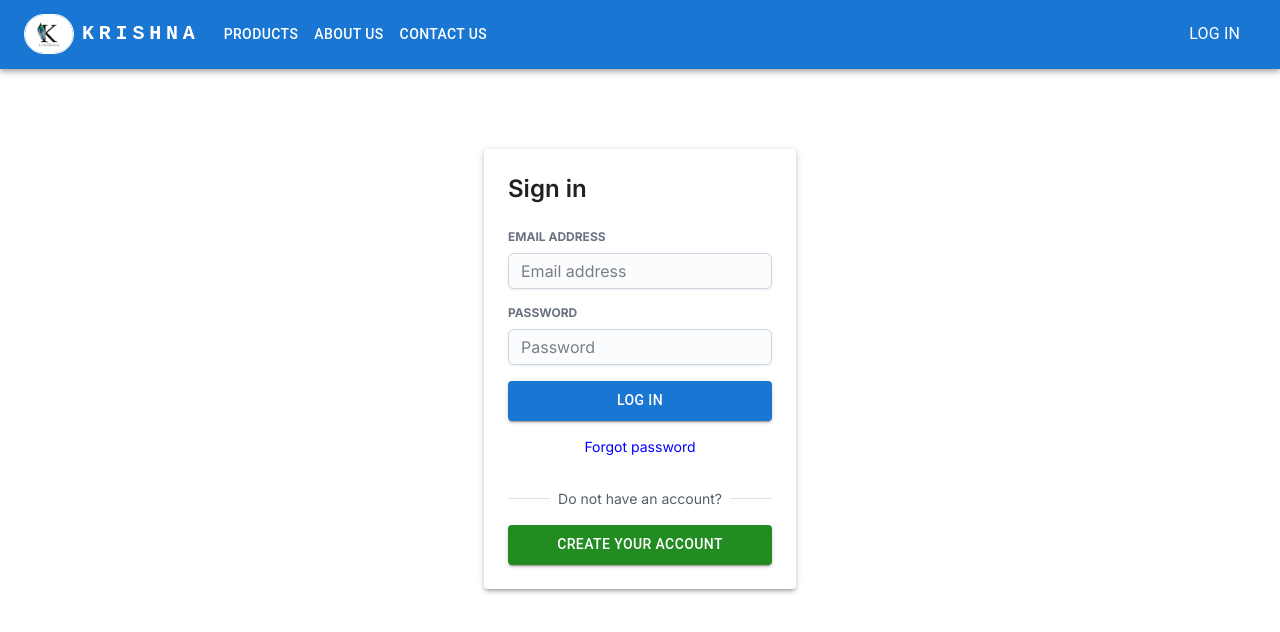
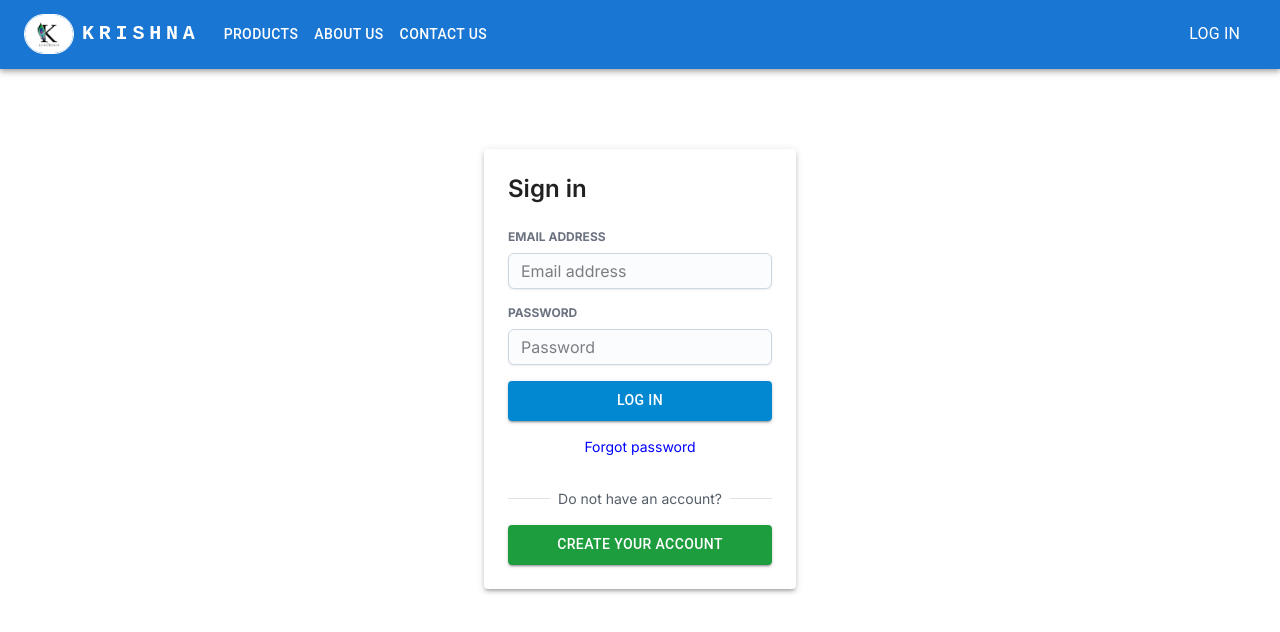
Before and after one commit to Krishna-Awate/Ticket-booking-Frontend, a Next.js app: page /auth/login in a window 1280 px wide. Shown: the top 632 px of the page. Built offline with nearby package versions, Linux system fonts and the light colour scheme.

Commit message:
Button loader added

```diff
--- a/app/auth/forgot-password/page.jsx
+++ b/app/auth/forgot-password/page.jsx
@@ -11,6 +11,7 @@ import { Input } from "@mui/joy";
 import { makeStyles } from "@mui/styles";
 import ArrowBackIcon from "@mui/icons-material/ArrowBack";
 
+import ButtonWithLoader from "/components/Button/ButtonWithLoader";
 import { forgotPassword } from "../../../services/user";
 
 const useStyles = makeStyles((theme) => ({
@@ -23,6 +24,8 @@ const useStyles = makeStyles((theme) => ({
 }));
 
 const ForgotPassword = () => {
+  const [isButtonLoading, setisButtonLoading] = useState(false);
+
   const classes = useStyles();
 
   const SignupSchema = Yup.object().shape({
@@ -36,11 +39,13 @@ const ForgotPassword = () => {
         validationSchema={SignupSchema}
         onSubmit={async (values, actions) => {
           actions.resetForm();
+          setisButtonLoading(true);
           const user = await forgotPassword({
             ...values,
             host: window.location.host,
             protocol: window.location.protocol,
           });
+          setisButtonLoading(false);
           if (user.status === "success") {
             Swal.fire({
               title: "Success",
@@ -92,16 +97,11 @@ const ForgotPassword = () => {
                   </Grid>
 
                   <Grid className="mt-4" item xs={12}>
-                    <Button
-                      className={classes.button}
-                      style={{ backgroundColor: "#228B22" }}
-                      type="submit"
-                      variant="contained"
-                      color="success"
-                      fullWidth
-                    >
-                      Send
-                    </Button>
+                    <ButtonWithLoader
+                      isButtonLoading={isButtonLoading}
+                      buttonColor="green"
+                      text="send"
+                    />
                   </Grid>
                   <Grid className="text-center pb-4" item xs={12}>
                     <Link
--- a/app/auth/login/page.jsx
+++ b/app/auth/login/page.jsx
@@ -4,14 +4,17 @@ import { Formik, Form, ErrorMessage } from "formik";
 import * as Yup from "yup";
 const Swal = require("sweetalert2");
 import Link from "next/link";
+import { useRouter } from "next/navigation";
+import Cookies from "js-cookie";
 
 // Material UI imports
 import { Paper, Grid, Button } from "@mui/material";
+import LoadingButton from "@mui/lab/LoadingButton";
 import { Input, Divider } from "@mui/joy";
-
 import { makeStyles } from "@mui/styles";
 
 import { userSignIn } from "../../../services/user";
+import ButtonWithLoader from "/components/Button/ButtonWithLoader";
 
 const useStyles = makeStyles((theme) => ({
   button: {
@@ -21,8 +24,10 @@ const useStyles = makeStyles((theme) => ({
 }));
 
 const Login = () => {
+  const [isButtonLoading, setisButtonLoading] = useState(false);
+
   const classes = useStyles();
-
+  const router = useRouter();
   const SignupSchema = Yup.object().shape({
     email: Yup.string().email("Enter valid email").required("Enter your email"),
     password: Yup.string().required("Enter password"),
@@ -34,10 +39,15 @@ const Login = () => {
         initialValues={{ email: "", password: "" }}
         validationSchema={SignupSchema}
         onSubmit={async (values, actions) => {
+          setisButtonLoading(true);
           actions.resetForm();
           const user = await userSignIn(values);
+          setisButtonLoading(false);
+          if (user.status === "success") {
+            router.push("/");
+          }
+          console.log("Cookies", Cookies.get("jwt"));
           // localStorage.setItem("user", JSON.stringify(token));
-          console.log("user", user);
         }}
       >
         {({ values, handleChange, handleBlur }) => (
@@ -95,15 +105,11 @@ const Login = () => {
                   </Grid>
 
                   <Grid className="mt-2" item xs={12}>
-                    <Button
-                      className={classes.button}
-                      type=""
-                      variant="contained"
-                      color="primary"
-                      fullWidth
-                    >
-                      Log in
-                    </Button>
+                    <ButtonWithLoader
+                      isButtonLoading={isButtonLoading}
+                      text="Log in"
+                      buttonColor="blue"
+                    />
                   </Grid>
                   <Grid className="text-center text-sm" item xs={12}>
                     <Link
@@ -120,16 +126,10 @@ const Login = () => {
                   </Grid>
                   <Grid className="mb-4" item xs={12}>
                     <Link href="/auth/sign-up">
-                      <Button
-                        className={classes.button}
-                        style={{ backgroundColor: "#228B22" }}
-                        type=""
-                        variant="contained"
-                        color="success"
-                        fullWidth
-                      >
-                        Create your account
-                      </Button>
+                      <ButtonWithLoader
+                        text="create your account"
+                        buttonColor="green"
+                      />
                     </Link>
                   </Grid>
                 </Grid>
--- a/app/auth/reset-password/[id]/page.jsx
+++ b/app/auth/reset-password/[id]/page.jsx
@@ -44,7 +44,6 @@ const ResetPassword = () => {
         onSubmit={async (values, actions) => {
           actions.resetForm();
           const user = await resetPassword(values, id);
-          console.log("user", user);
           if (user.status === "success") {
             Swal.fire({
               title: "Success",
--- a/app/auth/sign-up/page.jsx
+++ b/app/auth/sign-up/page.jsx
@@ -4,12 +4,15 @@ import { Formik, Form, ErrorMessage } from "formik";
 import * as Yup from "yup";
 import PhoneInput from "react-phone-number-input";
 import Link from "next/link";
+import { useRouter } from "next/navigation";
 
 // Material UI imports
 import { Paper, Grid, Button } from "@mui/material";
 import Input from "@mui/joy/Input";
 import { makeStyles } from "@mui/styles";
+const Swal = require("sweetalert2");
 
+import ButtonWithLoader from "/components/Button/ButtonWithLoader";
 import { userSignUp } from "/services/user";
 
 const useStyles = makeStyles((theme) => ({
@@ -21,7 +24,9 @@ const useStyles = makeStyles((theme) => ({
 
 const SignUp = () => {
   const [phoneNumber, setPhoneNumber] = useState("");
+  const [isButtonLoading, setIsButtonLoading] = useState(false);
   const classes = useStyles();
+  const router = useRouter();
 
   const phoneRegExp =
     /^((\\+[1-9]{1,4}[ \\-]*)|(\\([0-9]{2,3}\\)[ \\-]*)|([0-9]{2,4})[ \\-]*)*?[0-9]{3,4}?[ \\-]*[0-9]{3,4}?$/;
@@ -56,9 +61,18 @@ const SignUp = () => {
         }}
         validationSchema={SignupSchema}
         onSubmit={async (values, actions) => {
+          setIsButtonLoading(true);
           const newUserData = await userSignUp(values);
-          console.log("newUserData", newUserData);
+          setIsButtonLoading(false);
           actions.resetForm();
+          if (newUserData.status === "success") {
+            Swal.fire({
+              title: "Success",
+              text: "Your account has been created successfully. Please login with your email and password",
+              icon: "success",
+            });
+            router.push("/auth/login");
+          }
         }}
       >
         {({ values, handleChange, handleBlur }) => (
@@ -181,15 +195,11 @@ const SignUp = () => {
                     </div>
                   </Grid>
                   <Grid className="mt-2" item xs={12}>
-                    <Button
-                      className={classes.button}
-                      type=""
-                      variant="contained"
-                      color="primary"
-                      fullWidth
-                    >
-                      Continue
-                    </Button>
+                    <ButtonWithLoader
+                      isButtonLoading={isButtonLoading}
+                      text="Continue"
+                      buttonColor="blue"
+                    />
                   </Grid>
                   <Grid className="text-sm" item xs={12}>
                     By creating an account, you agree to Conditions of Use and
--- a/app/page.jsx
+++ b/app/page.jsx
@@ -11,7 +11,6 @@ export default function Home() {
   //       method: "get",
   //     };
   //     const response = await axios(request);
-  //     console.log("response", response);
   //     const moviesData = [];
   //     moviesData.push(response.data);
   //     setMovies(moviesData);
@@ -19,7 +18,9 @@ export default function Home() {
   //   getMoviesData();
   // }, []);
 
-  console.log("movies", movies);
-
-  return <div>Hello</div>;
+  return (
+    <div className="text-2xl text-center font-bold text-gray-400 mt-32 ">
+      This site is under development. Please contact Admin.
+    </div>
+  );
 }
--- /dev/null
+++ b/components/Button/ButtonWithLoader.jsx
@@ -0,0 +1,53 @@
+"use client";
+import { useState } from "react";
+import LoadingButton from "@mui/lab/LoadingButton";
+import { createTheme, ThemeProvider } from "@mui/material/styles";
+import { makeStyles } from "@mui/styles";
+
+// For custom color
+let theme = createTheme();
+theme = createTheme(theme, {
+  palette: {
+    blue: theme.palette.augmentColor({
+      color: {
+        main: "#0288d1",
+      },
+      name: "blue",
+    }),
+    green: theme.palette.augmentColor({
+      color: {
+        main: "#1D9D3E",
+      },
+      name: "green",
+    }),
+  },
+});
+
+const useStyles = makeStyles((theme) => ({
+  button: {
+    height: "40px",
+    borderRadius: "8px",
+  },
+}));
+
+const ButtonWithLoader = ({ isButtonLoading, text, buttonColor }) => {
+  const classes = useStyles();
+  return (
+    <ThemeProvider theme={theme}>
+      <LoadingButton
+        className={classes.button}
+        style={{ color: "white" }}
+        type=""
+        variant="contained"
+        color={buttonColor}
+        fullWidth
+        loading={isButtonLoading}
+        loadingPosition="start"
+      >
+        {text}
+      </LoadingButton>
+    </ThemeProvider>
+  );
+};
+
+export default ButtonWithLoader;
--- a/components/Navbar.jsx
+++ b/components/Navbar.jsx
@@ -77,7 +77,7 @@ const Navbar = () => {
               textDecoration: "none",
             }}
           >
-            <Image
+            <img
               src="/logo.jpg"
               style={{
                 borderRadius: "80px",
--- a/package.json
+++ b/package.json
@@ -13,13 +13,15 @@
     "@emotion/styled": "^11.11.0",
     "@mui/icons-material": "^5.15.9",
     "@mui/joy": "^5.0.0-beta.25",
-    "@mui/material": "^5.14.16",
+    "@mui/lab": "^5.0.0-alpha.165",
+    "@mui/material": "^5.15.9",
     "@mui/styled-engine-sc": "^6.0.0-alpha.4",
     "@mui/styles": "^5.14.16",
     "@reduxjs/toolkit": "^1.9.7",
     "axios": "^1.6.0",
     "firebase": "^10.7.0",
     "formik": "^2.4.5",
+    "js-cookie": "^3.0.5",
     "next": "^14.1.0",
     "node": "^21.6.1",
     "react": "^18.2.0",
--- a/services/firebase.js
+++ b/services/firebase.js
@@ -13,8 +13,6 @@ const firebaseConfig = {
   //   appId: "YOUR_APP_ID",
 };
 
-console.log("firebase", firebase);
-
 if (!firebase?.apps?.length) {
   firebase.initializeApp(firebaseConfig);
 }
--- a/services/user.js
+++ b/services/user.js
@@ -30,7 +30,6 @@ export const userSignIn = async (userData) => {
     };
     const response = await axios(request);
     const user = response.data;
-    console.log("user", user);
     return user;
   } catch (e) {
     Swal.fire({
--- a/src/slice/userSlice.js
+++ b/src/slice/userSlice.js
@@ -7,7 +7,6 @@ export const userSlice = createSlice({
   initialState,
   reducers: {
     userUpdate: (state, action) => {
-      console.log("action", action.payload);
       state.isLoggedIn = action.payload;
       // Redux Toolkit allows us to write "mutating" logic in reducers. It
       // doesn't actually mutate the state because it uses the Immer library,
```
Also changed, not shown: 1 other file (tests, documents, lock files or other folders).
